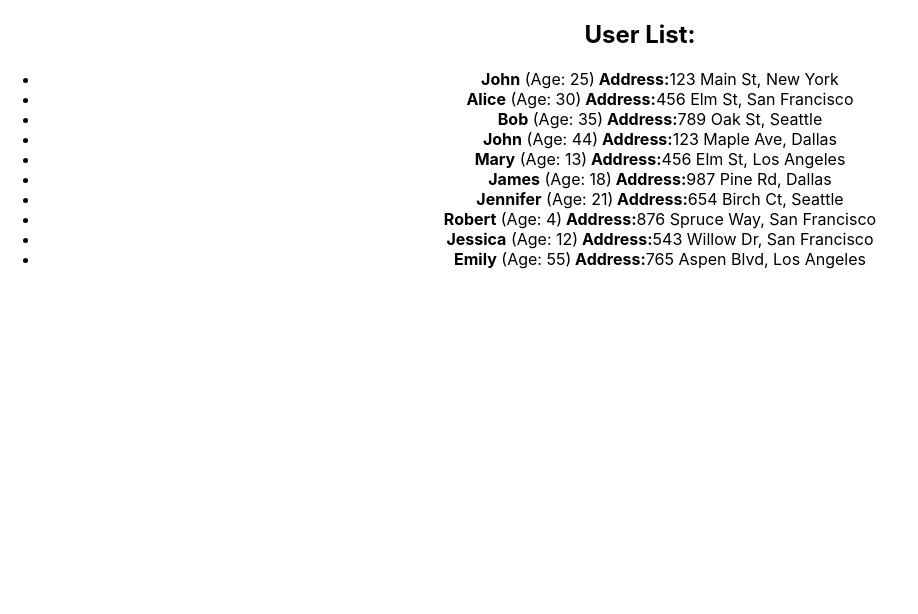
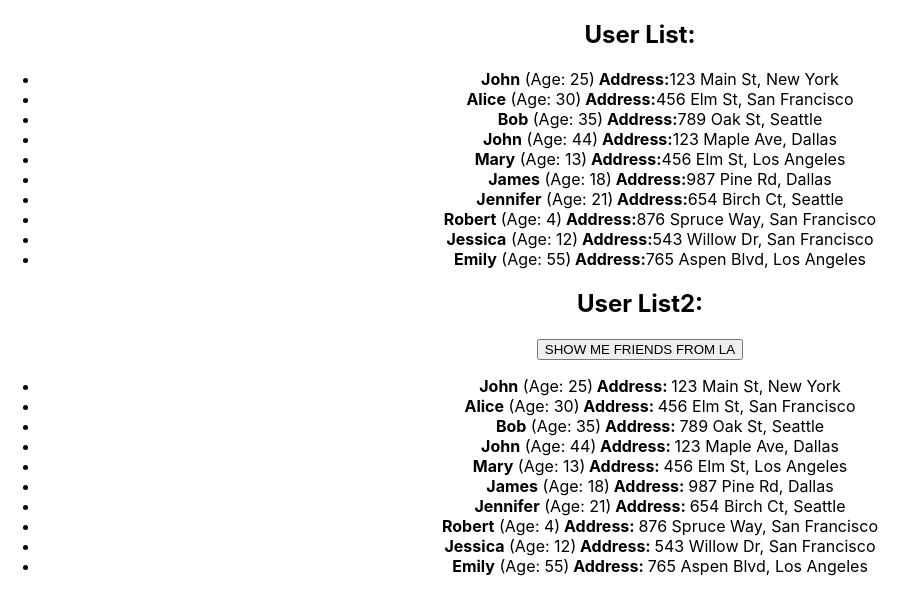
Before and after one commit to atpradical/homework-front-main, a React (Create React App) app: page / in a window 1280 px wide. Shown: the top 614 px of the page, without its empty margins (0-918 px from the left). Built offline with nearby package versions, Linux system fonts and the light colour scheme.

Commit message:
feat: task2 solution attemp 1

```diff
--- a/src/App.tsx
+++ b/src/App.tsx
@@ -8,7 +8,7 @@
   return (
     <div className="App">
       <HW1 />
-      {/*<HW2 />*/}
+      <HW2 />
       {/*<HW3 />*/}
       {/*<HW4 />*/}
     </div>
--- a/src/HW/2/CurrentUser.tsx
+++ b/src/HW/2/CurrentUser.tsx
@@ -1,7 +1,7 @@
 import { UserType } from './HW2';
 
 type CurrentUserPropsType = {
-  user: any // пропиши типизацию
+  user: UserType // пропиши типизацию
 };
 
 export const CurrentUser = (props: CurrentUserPropsType) => {
--- a/src/HW/2/HW2.tsx
+++ b/src/HW/2/HW2.tsx
@@ -10,11 +10,11 @@
   id: number;
   name: string;
   age: number;
-  address: any; // пропиши типизацию
+  address: AddressType // пропиши типизацию
 };
 
 export type UsersObjectType = {
-  myFriends: any; // пропиши типизацию
+  myFriends: Array<UserType> // пропиши типизацию
 };
 
 export const HW2 = () => {
@@ -47,7 +47,7 @@
   let [currentUsers, setCurrentUsers] = useState<UsersObjectType>(users);
 
   const filterUsers = () => {
-    const filteredUsers = 'НУЖНО ПРОФИЛЬТРОВАТЬ ДРУЗЕЙ. ОСТАВЛЯЕМ ТОЛЬКО ТЕХ, КОТОРЫЕ ЖИВУТ В ГОРОДЕ LOS ANGELES';
+    const filteredUsers = users.myFriends.filter(friend => friend.address.city === 'Los Angeles');
     setCurrentUsers({ myFriends: filteredUsers });
   };
 
--- a/src/HW/2/UserList2.tsx
+++ b/src/HW/2/UserList2.tsx
@@ -2,22 +2,25 @@
 import {UsersObjectType} from './HW2';
 
 type UserList2PropsType = {
-	users: any // пропиши типизацию
-	filterUsers: any // пропиши типизацию
+    users: UsersObjectType // пропиши типизацию
+    filterUsers: () => void // пропиши типизацию
 };
 
 export const UserList2 = (props: UserList2PropsType) => {
-	return (
-		<div id={'hw02-users'}>
-			<h2>User List:</h2>
 
-			{/*<button id={'hw02-filter-button'} onClick={() => props.filterUsers}>SHOW ME FRIENDS FROM LA</button>*/}
+    const onClickButtonHandler = () => {
+        props.filterUsers()
+    }
 
-			{/*<ul>*/}
-			{/*  {props.users.myFriends.map((user) => (*/}
-			{/*    <ВЫЗЫВАЕМ КОМПОНЕНТУ CurrentUser />*/}
-			{/*  ))}*/}
-			{/*</ul>*/}
-		</div>
-	);
+    return (
+        <div id={'hw02-users'}>
+            <h2>User List2:</h2>
+            <button id={'hw02-filter-button'} onClick={onClickButtonHandler}>SHOW ME FRIENDS FROM LA</button>
+            <ul>
+                {props.users.myFriends.map((user) => (
+                    <CurrentUser key={user.id} user={user}/>
+                ))}
+            </ul>
+        </div>
+    );
 };
```
